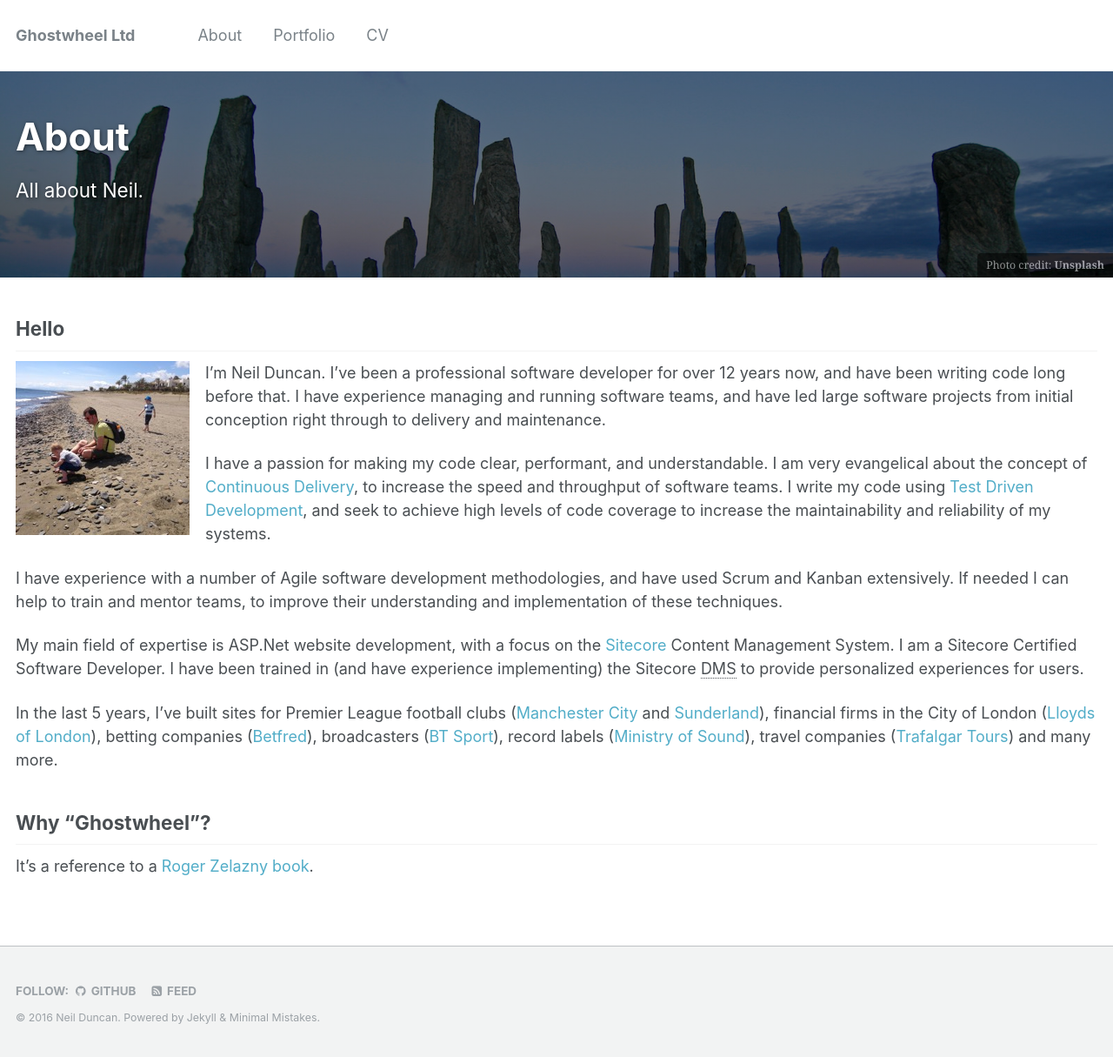
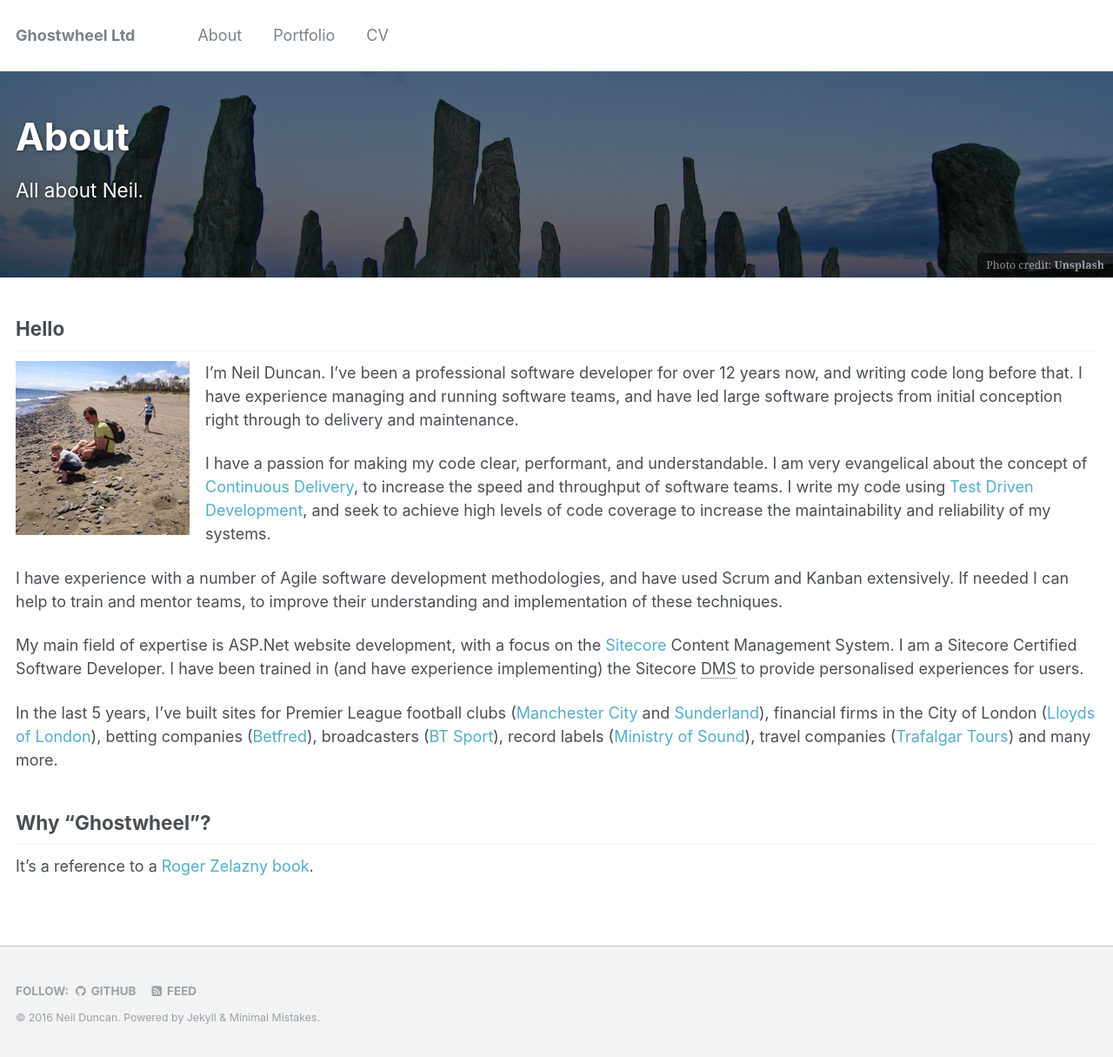
Before and after one commit to neilduncan/neilduncan.github.io, a Jekyll site: the page built from _pages/about.md, in a window 1280 px wide. Shown: the whole page at 87% size. Built offline with Jekyll 4.4.1, drawn with Linux system fonts in a browser that asks for light colours.

Commit message:
more typos

```diff
--- a/_pages/about.md
+++ b/_pages/about.md
@@ -14,13 +14,13 @@ header:
 Hello
 -----
 
-![Neil Duncan](/images/bio-photo.jpg){: .align-left} I'm Neil Duncan. I've been a professional software developer for over 12 years now, and have been writing code long before that. I have experience managing and running software teams, and have led large software projects from initial conception right through to delivery and maintenance.
+![Neil Duncan](/images/bio-photo.jpg){: .align-left} I'm Neil Duncan. I've been a professional software developer for over 12 years now, and writing code long before that. I have experience managing and running software teams, and have led large software projects from initial conception right through to delivery and maintenance.
 
 I have a passion for making my code clear, performant, and understandable. I am very evangelical about the concept of [Continuous Delivery](http://martinfowler.com/bliki/ContinuousDelivery.html), to increase the speed and throughput of software teams. I write my code using [Test Driven Development](https://en.wikipedia.org/wiki/Test-driven_development), and seek to achieve high levels of code coverage to increase the maintainability and reliability of my systems.
 
 I have experience with a number of Agile software development methodologies, and have used Scrum and Kanban extensively. If needed I can help to train and mentor teams, to improve their understanding and implementation of these techniques.
 
-My main field of expertise is ASP.Net website development, with a focus on the [Sitecore](http://www.sitecore.net) Content Management System. I am a Sitecore Certified Software Developer. I have been trained in (and have experience implementing) the Sitecore <abbr title="Digital Marketing System">DMS</abbr> to provide personalized experiences for users.
+My main field of expertise is ASP.Net website development, with a focus on the [Sitecore](http://www.sitecore.net) Content Management System. I am a Sitecore Certified Software Developer. I have been trained in (and have experience implementing) the Sitecore <abbr title="Digital Marketing System">DMS</abbr> to provide personalised experiences for users.
 
 In the last 5 years, I've built sites for Premier League football clubs ([Manchester City](http://www.mancity.com/) and [Sunderland](http://www.safc.com)), financial firms in the City of London ([Lloyds of London](http://www.lloyds.com)), betting companies ([Betfred](http://www.betfred.com)), broadcasters ([BT Sport](http://sport.bt.com)), record labels ([Ministry of Sound](http://www.ministryofsound.com)), travel companies ([Trafalgar Tours](http://www.trafalgar.com)) and many more.
 
```
